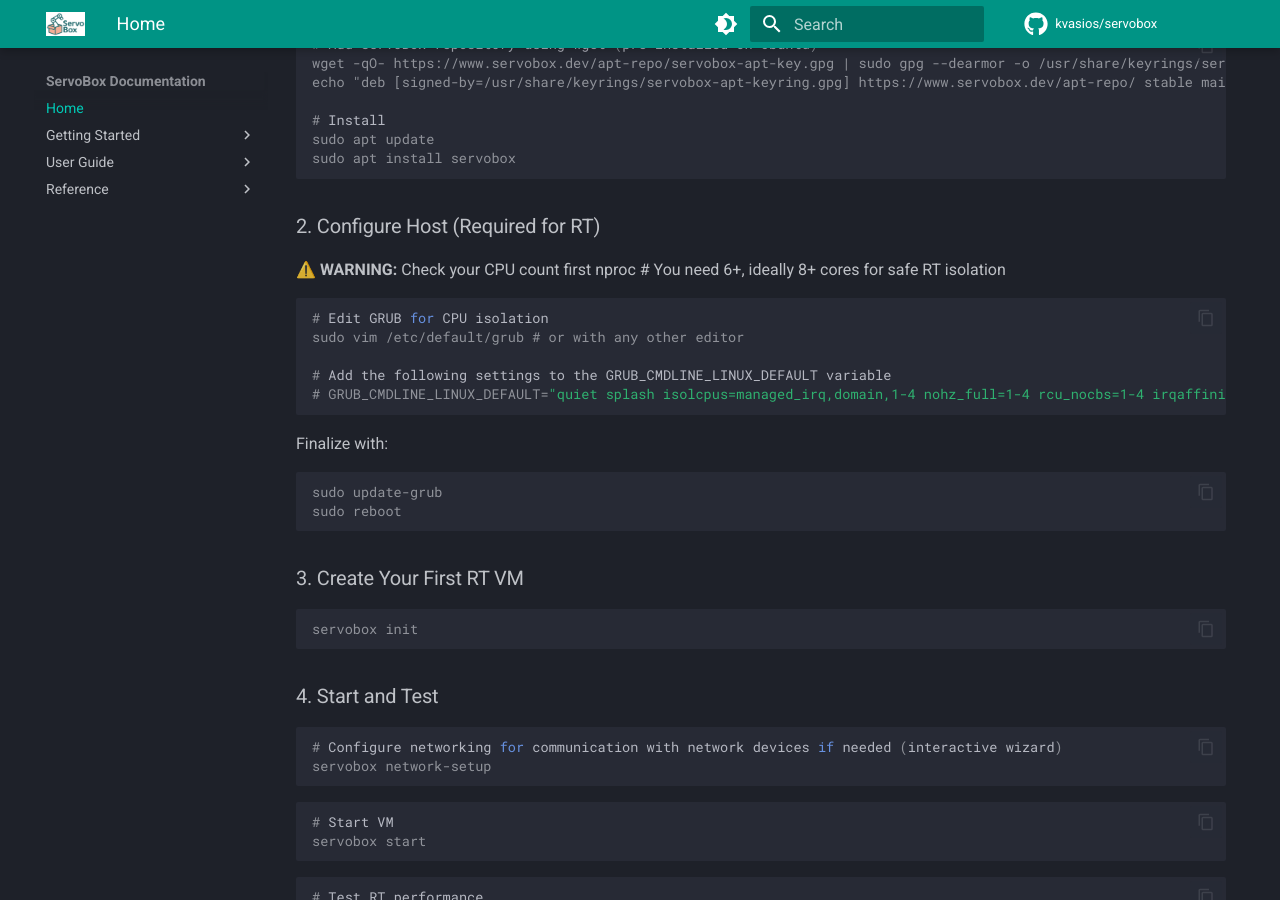
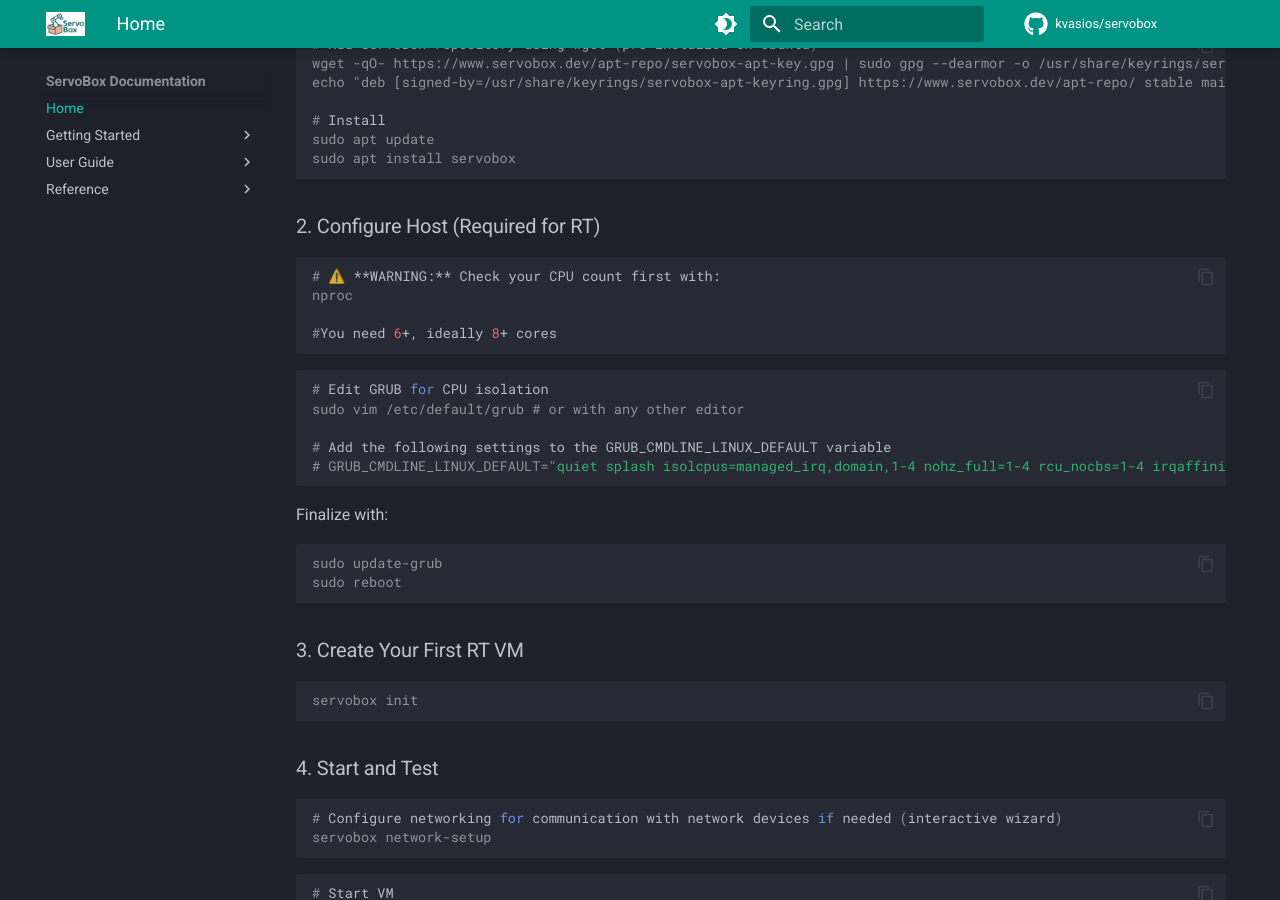
Before and after one commit to kvasios/servobox, an MkDocs documentation site: the page built from docs/content/index.md, in a window 1280 px wide and 900 px high, scrolled down 704 px. Built offline with MkDocs 1.6.1 and Material for MkDocs 9.7.7, drawn with Linux system fonts in a browser that asks for light colours; comment, search, counter and statistics services are not loaded.

Commit message:
docs:minor reformulation

````diff
--- a/docs/content/index.md
+++ b/docs/content/index.md
@@ -27,8 +27,15 @@ sudo apt install servobox
 ```
 
 ### 2. Configure Host (Required for RT)
-⚠️ **WARNING:** Check your CPU count first
-nproc  # You need 6+, ideally 8+ cores for safe RT isolation
+
+
+```console
+# ⚠️ **WARNING:** Check your CPU count first with:
+nproc
+
+#You need 6+, ideally 8+ cores
+```
+
 
 ```console
 # Edit GRUB for CPU isolation
````
